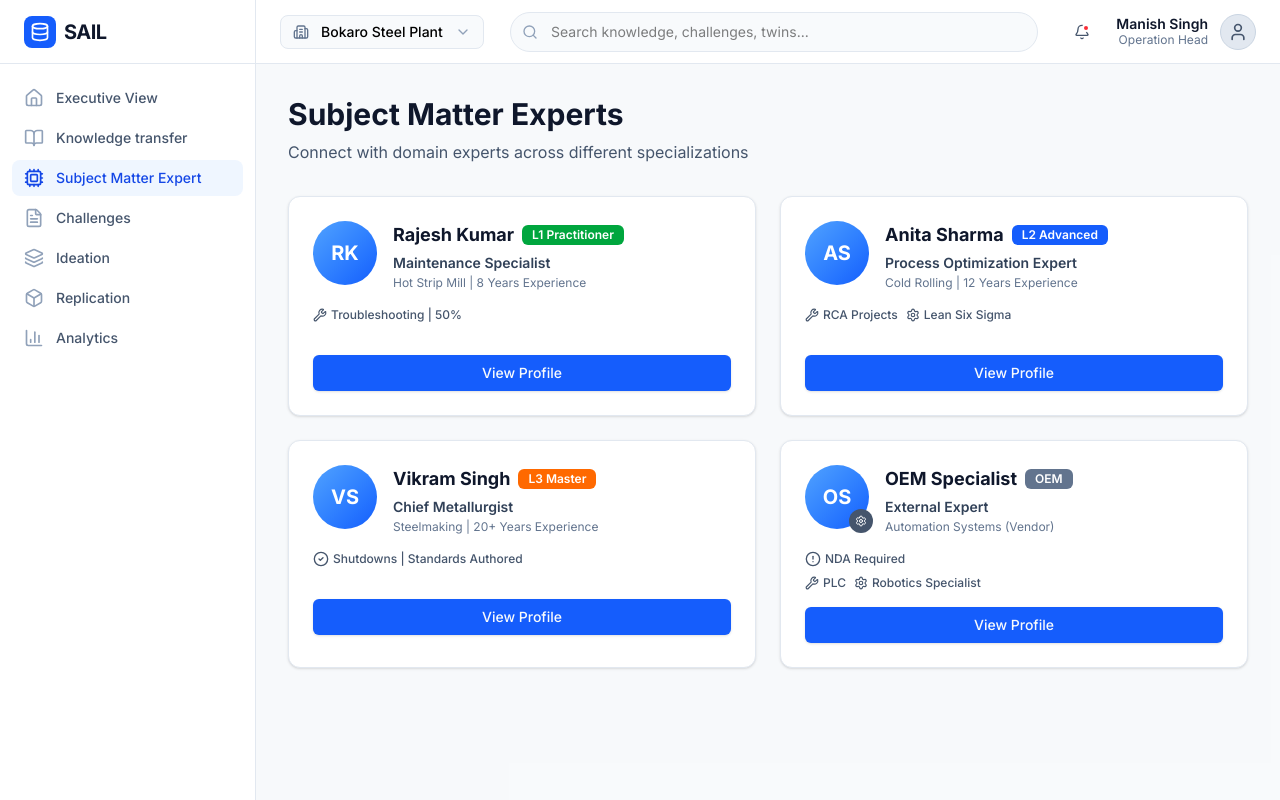
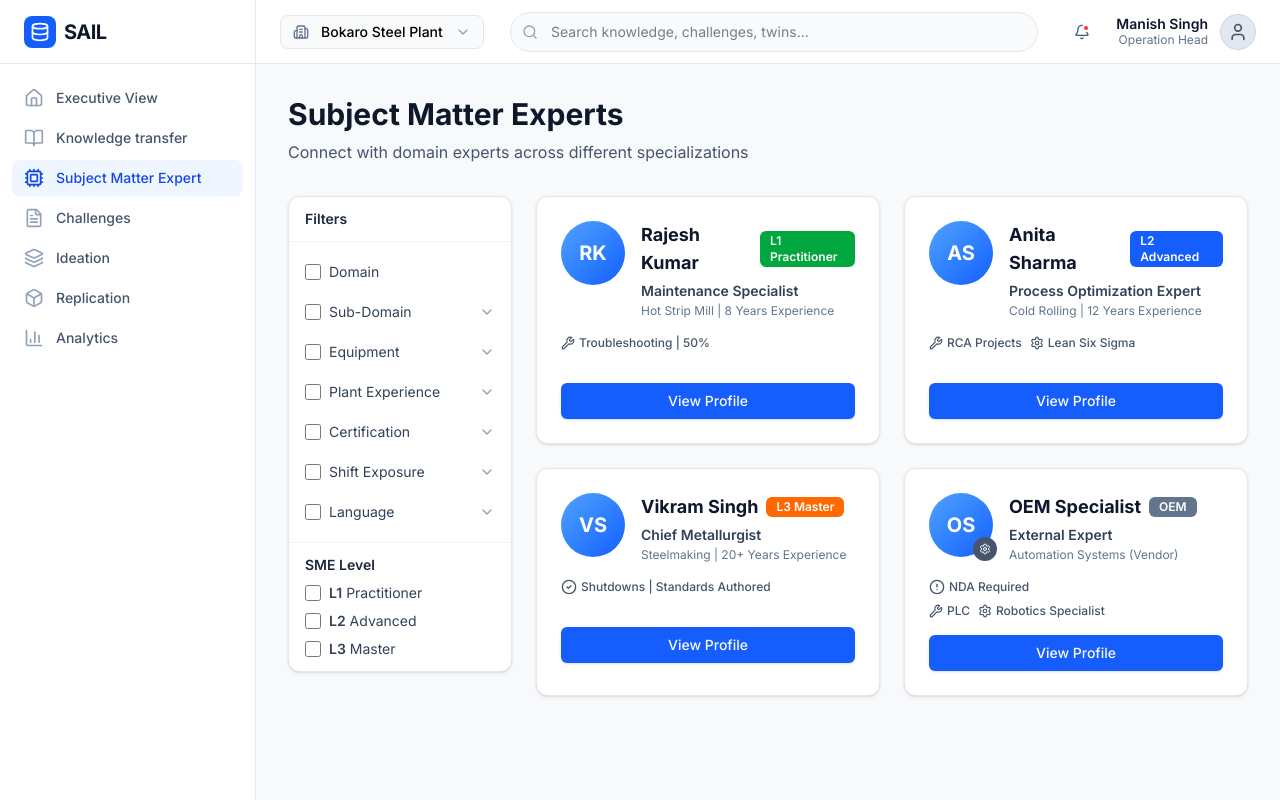
Before and after one commit to rahulsinghsss/mainsh_sail, a Next.js app: page /twins in a window 1280 px wide. Built offline with nearby package versions, Linux system fonts and the light colour scheme.

Commit message:
feat: add SME filters panel to Subject Matter Expert page

```diff
--- a/package.json
+++ b/package.json
@@ -16,6 +16,7 @@
     "next": "16.1.6",
     "react": "19.2.3",
     "react-dom": "19.2.3",
+    "recharts": "^3.7.0",
     "tailwind-merge": "^3.4.0",
     "tailwindcss-animate": "^1.0.7"
   },
--- a/src/app/twins/page.tsx
+++ b/src/app/twins/page.tsx
@@ -1,6 +1,16 @@
-import { ExpertProfiles } from "@/components/expert-profiles"
+"use client";
+
+import { useState } from "react";
+import { ExpertProfiles } from "@/components/expert-profiles";
+import { SmeFilters } from "@/components/sme-filters";
 
 export default function TwinsPage() {
+    const [selectedLevels, setSelectedLevels] = useState<string[]>([]);
+
+    const handleFilterChange = (filters: { levels: string[] }) => {
+        setSelectedLevels(filters.levels);
+    };
+
     return (
         <div className="flex-1 overflow-auto">
             <div className="p-8">
@@ -8,8 +18,15 @@ export default function TwinsPage() {
                     <h1 className="text-3xl font-bold text-slate-900">Subject Matter Experts</h1>
                     <p className="mt-2 text-slate-600">Connect with domain experts across different specializations</p>
                 </div>
-                <ExpertProfiles />
+
+                {/* Layout: Filters sidebar + Expert cards */}
+                <div className="flex gap-6 items-start">
+                    <SmeFilters onFilterChange={handleFilterChange} />
+                    <div className="flex-1">
+                        <ExpertProfiles selectedLevels={selectedLevels} />
+                    </div>
+                </div>
             </div>
         </div>
-    )
+    );
 }
--- a/src/components/expert-profiles.tsx
+++ b/src/components/expert-profiles.tsx
@@ -80,10 +80,17 @@ const levelConfig = {
     OEM: { color: "bg-slate-500", text: "OEM" }
 }
 
-export function ExpertProfiles() {
+export function ExpertProfiles({ selectedLevels = [] }: { selectedLevels?: string[] }) {
+    const filtered = selectedLevels.length > 0
+        ? experts.filter((e) => selectedLevels.includes(e.level))
+        : experts;
+
     return (
         <div className="grid grid-cols-1 md:grid-cols-2 gap-6">
-            {experts.map((expert) => (
+            {filtered.length === 0 && (
+                <p className="col-span-2 text-center text-slate-400 py-12">No experts match the selected filters.</p>
+            )}
+            {filtered.map((expert) => (
                 <Card key={expert.id} className="p-6 hover:shadow-lg transition-shadow">
                     <div className="flex items-start gap-4 mb-4">
                         {/* Profile Image */}
--- /dev/null
+++ b/src/components/sme-filters.tsx
@@ -0,0 +1,127 @@
+"use client";
+
+import React, { useState } from "react";
+import { ChevronDown, ChevronUp } from "lucide-react";
+
+const filterGroups = [
+    { label: "Domain", hasDropdown: false },
+    { label: "Sub-Domain", hasDropdown: true },
+    { label: "Equipment", hasDropdown: true },
+    { label: "Plant Experience", hasDropdown: true },
+    { label: "Certification", hasDropdown: true },
+    { label: "Shift Exposure", hasDropdown: true },
+    { label: "Language", hasDropdown: true },
+];
+
+const smeLevels = [
+    { label: "L1 Practitioner", value: "L1" },
+    { label: "L2 Advanced", value: "L2" },
+    { label: "L3 Master", value: "L3" },
+];
+
+interface SmeFiltersProps {
+    onFilterChange?: (filters: { levels: string[] }) => void;
+}
+
+export function SmeFilters({ onFilterChange }: SmeFiltersProps) {
+    const [openDropdowns, setOpenDropdowns] = useState<Record<string, boolean>>({});
+    const [checkedFilters, setCheckedFilters] = useState<Record<string, boolean>>({});
+    const [selectedLevels, setSelectedLevels] = useState<Record<string, boolean>>({});
+
+    const toggleDropdown = (label: string) => {
+        setOpenDropdowns((prev) => ({ ...prev, [label]: !prev[label] }));
+    };
+
+    const toggleFilter = (label: string) => {
+        setCheckedFilters((prev) => ({ ...prev, [label]: !prev[label] }));
+    };
+
+    const toggleLevel = (value: string) => {
+        const updated = { ...selectedLevels, [value]: !selectedLevels[value] };
+        setSelectedLevels(updated);
+        onFilterChange?.({ levels: Object.keys(updated).filter((k) => updated[k]) });
+    };
+
+    return (
+        <div className="w-56 shrink-0">
+            <div className="rounded-xl border border-slate-200 bg-white shadow-sm overflow-hidden">
+                {/* Filters Header */}
+                <div className="px-4 py-3 border-b border-slate-100">
+                    <h3 className="text-sm font-semibold text-slate-800">Filters</h3>
+                </div>
+
+                <div className="px-4 py-3 space-y-1">
+                    {filterGroups.map(({ label, hasDropdown }) => (
+                        <div key={label}>
+                            <div
+                                className="flex items-center justify-between py-2 cursor-pointer group"
+                                onClick={() => hasDropdown && toggleDropdown(label)}
+                            >
+                                <div className="flex items-center gap-2">
+                                    <input
+                                        type="checkbox"
+                                        id={`filter-${label}`}
+                                        checked={!!checkedFilters[label]}
+                                        onChange={() => toggleFilter(label)}
+                                        onClick={(e) => e.stopPropagation()}
+                                        className="h-4 w-4 rounded border-slate-300 text-blue-600 accent-blue-600 cursor-pointer"
+                                    />
+                                    <label
+                                        htmlFor={`filter-${label}`}
+                                        className="text-sm text-slate-700 cursor-pointer select-none group-hover:text-slate-900"
+                                        onClick={(e) => e.stopPropagation()}
+                                    >
+                                        {label}
+                                    </label>
+                                </div>
+                                {hasDropdown && (
+                                    <span className="text-slate-400">
+                                        {openDropdowns[label] ? (
+                                            <ChevronUp className="h-4 w-4" />
+                                        ) : (
+                                            <ChevronDown className="h-4 w-4" />
+                                        )}
+                                    </span>
+                                )}
+                            </div>
+
+                            {/* Dropdown placeholder */}
+                            {hasDropdown && openDropdowns[label] && (
+                                <div className="ml-6 mb-1 border border-slate-100 rounded-md bg-slate-50 px-3 py-2">
+                                    <p className="text-xs text-slate-400 italic">No options available</p>
+                                </div>
+                            )}
+                        </div>
+                    ))}
+                </div>
+
+                {/* Divider */}
+                <div className="border-t border-slate-100" />
+
+                {/* SME Level */}
+                <div className="px-4 py-3">
+                    <h3 className="text-sm font-semibold text-slate-800 mb-2">SME Level</h3>
+                    <div className="space-y-2">
+                        {smeLevels.map(({ label, value }) => (
+                            <div key={value} className="flex items-center gap-2">
+                                <input
+                                    type="checkbox"
+                                    id={`level-${value}`}
+                                    checked={!!selectedLevels[value]}
+                                    onChange={() => toggleLevel(value)}
+                                    className="h-4 w-4 rounded border-slate-300 text-blue-600 accent-blue-600 cursor-pointer"
+                                />
+                                <label
+                                    htmlFor={`level-${value}`}
+                                    className="text-sm text-slate-700 cursor-pointer select-none hover:text-slate-900"
+                                >
+                                    <span className="font-semibold">{value}</span> {label.replace(value + " ", "")}
+                                </label>
+                            </div>
+                        ))}
+                    </div>
+                </div>
+            </div>
+        </div>
+    );
+}
```
Also changed, not shown: .claude/settings.local.json (added), 1 other file (tests, documents, lock files or other folders).
